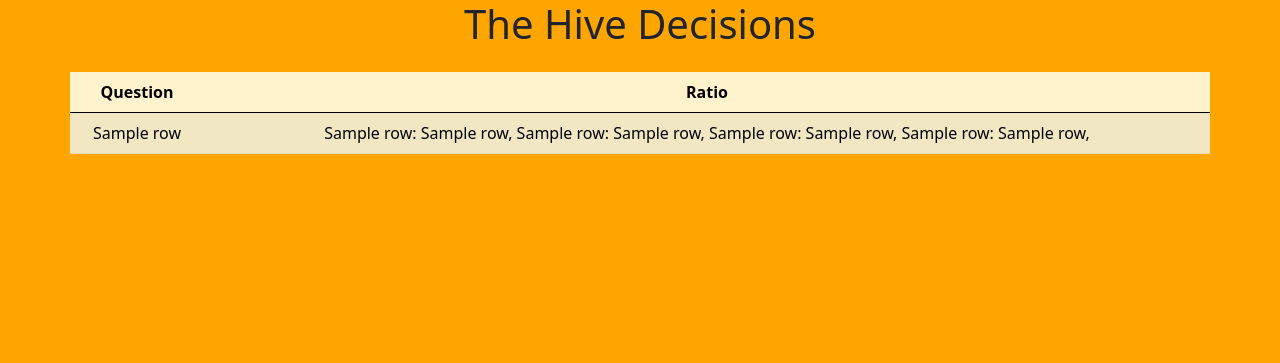
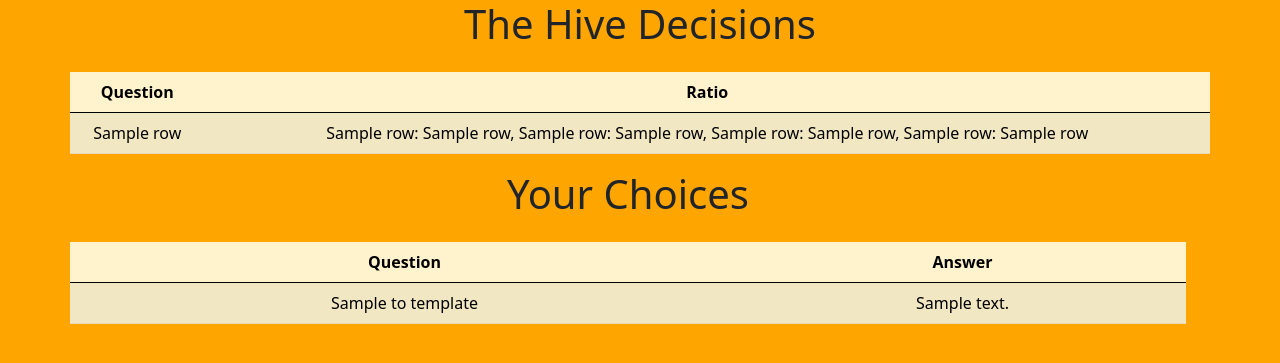
Before and after one commit to joshcaskie/HiveMind-UB-Hacking-2021, a Flask app: template templates/scoreboard.html in a window 1280 px wide. Shown: the top 363 px of the page. Run offline with Flask 2, Linux system fonts and the light colour scheme; the template is opened without the code that fills it: most values are stand-ins (such as "Sample title", 1, 10 or a date in 2020); some libraries are stand-ins or nearby versions.

Commit message:
Added templating for user answers

```diff
--- a/app.py
+++ b/app.py
@@ -51,6 +51,10 @@ def question_page():
         choice3 = q_data[5]
         choice4 = q_data[6]
 
+        # Save locally
+        if user_cookie not in users:
+            users[user_cookie] = {}
+
         # Render
         return render_template("question.html", question=question, choice1=choice1, choice2=choice2, choice3=choice3, choice4=choice4, que=id, cookie=user_cookie)
     else:
@@ -77,7 +81,8 @@ def question_page():
         main.addNewUser(conn, cookie)
 
         # Save locally
-        users[cookie] = {}
+        if cookie not in users:
+            users[cookie] = {}
 
         return resp
 
@@ -128,9 +133,31 @@ def scoreboard():
             # print(num3)
             # print(num4)
 
-        return render_template("scoreboard.html", rows=rows)
+        # Save locally
+        if user_cookie not in users:
+            users[user_cookie] = {}
+
+        # print(user_cookie)
+        answers = users[user_cookie]
+        print(answers)
+        to_template = {}
+
+        for (que, ans) in answers.items():
+            conn = psycopg2.connect(conn_string)
+            q = main.grabSpecificQ(conn, que)
+
+            # print("HELELELELELELE\n")
+            # print(q)
+            # print(2+int(ans))
+
+            to_template[q[0][1]] = q[0][2+int(ans)]
+            # print(q[0])
+
+        print(to_template)
+
+        return render_template("scoreboard.html", rows=rows, to_template=to_template)
     else:
-        # Render
+        # Render (if no cookie, obviously no scores)
         resp = make_response(render_template("question.html"))
 
         cookie = generate_cookie()
@@ -142,7 +169,8 @@ def scoreboard():
         main.addNewUser(conn, cookie)
 
         # Save locally
-        users[cookie] = {}
+        if cookie not in users:
+            users[cookie] = {}
 
         return resp
 
@@ -157,20 +185,26 @@ def button_pressed(data):
 #     question_id = data['qid']
 #     main.increment("connection thingy", answer, question_id)
 
+    if int(answer) < 1 or int(answer) > 4:
+        emit("answer", {"message": "Nice try :)"}, json=True)
+        return
+
     # Emit something for the user to say if they follow the hive or not!
     # emit('answer_callback', json.dumps({"You are with the hive!"}))
 
     # Save the user did stuff
     # If the que is already in the users thing, return
-    if que in users[cookie]:
+    if cookie in users and que in users[cookie]:
         emit("answer", {"message" : "You've already answered this!"}, json=True)
+        return
     else:
-        users[cookie][que] = 1
+        users[cookie][que] = answer
         emit("answer", {"message" : "You successfully answered!"})
+        conn = psycopg2.connect(conn_string)
+        main.increment(conn, int(answer), int(que), "n/a")
 
     # emit("answer", {"message" : "you are with the hive"}, json=True)
-    conn = psycopg2.connect(conn_string)
-    main.increment(conn, int(answer), int(que), "n/a")
+
 
     # conn = psycopg2.connect(conn_string)
     # Perhaps revist, try token, try anything? It's supposed to emit if the user was "right or wrong"
--- a/templates/scoreboard.html
+++ b/templates/scoreboard.html
@@ -34,7 +34,33 @@
                         {%for i in rows%}
                     <tr>
                         <td>{{i[1]}}</td>
-                        <td>{{i[3]}}: {{i[7]}}, {{i[4]}}: {{i[8]}}, {{i[5]}}: {{i[9]}}, {{i[6]}}: {{i[10]}},</td>
+                        <td>{{i[3]}}: {{i[7]}}, {{i[4]}}: {{i[8]}}, {{i[5]}}: {{i[9]}}, {{i[6]}}: {{i[10]}}</td>
+                    </tr>
+                {%endfor%}
+                </tbody>
+            </table>
+
+            <!--  User Scores -->
+        <div class="row mb-3">
+            <h1 class="text-center">Your Choices</h1>
+        </div>
+
+        <!--  Table for questions and choices  -->
+        <!--  https://getbootstrap.com/docs/5.0/content/tables/  -->
+        <div class="row mb-3 text-center">
+            <table class="table table-warning table-striped">
+                <thead>
+                    <tr>
+                        <th scope="col">Question</th>
+                        <th scope="col">Answer</th>
+                    </tr>
+                </thead>
+                <tbody>
+<!--  Insert templating here-->
+                        {%for question,answer in to_template.items()%}
+                    <tr>
+                        <td>{{question}}</td>
+                        <td>{{answer}}</td>
                     </tr>
                 {%endfor%}
                 </tbody>
```
Also changed, not shown: main.py (+44 -24 lines).
